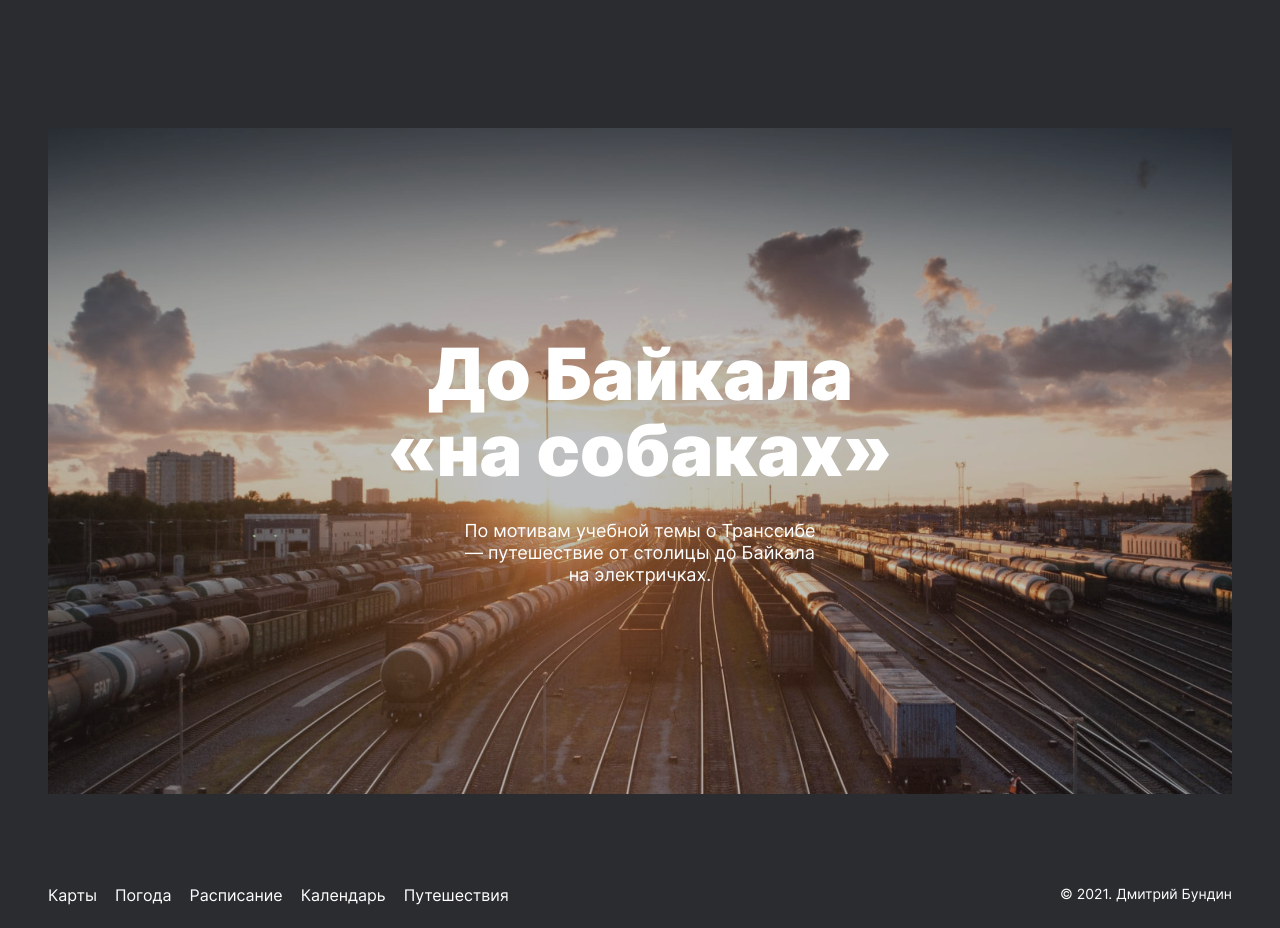
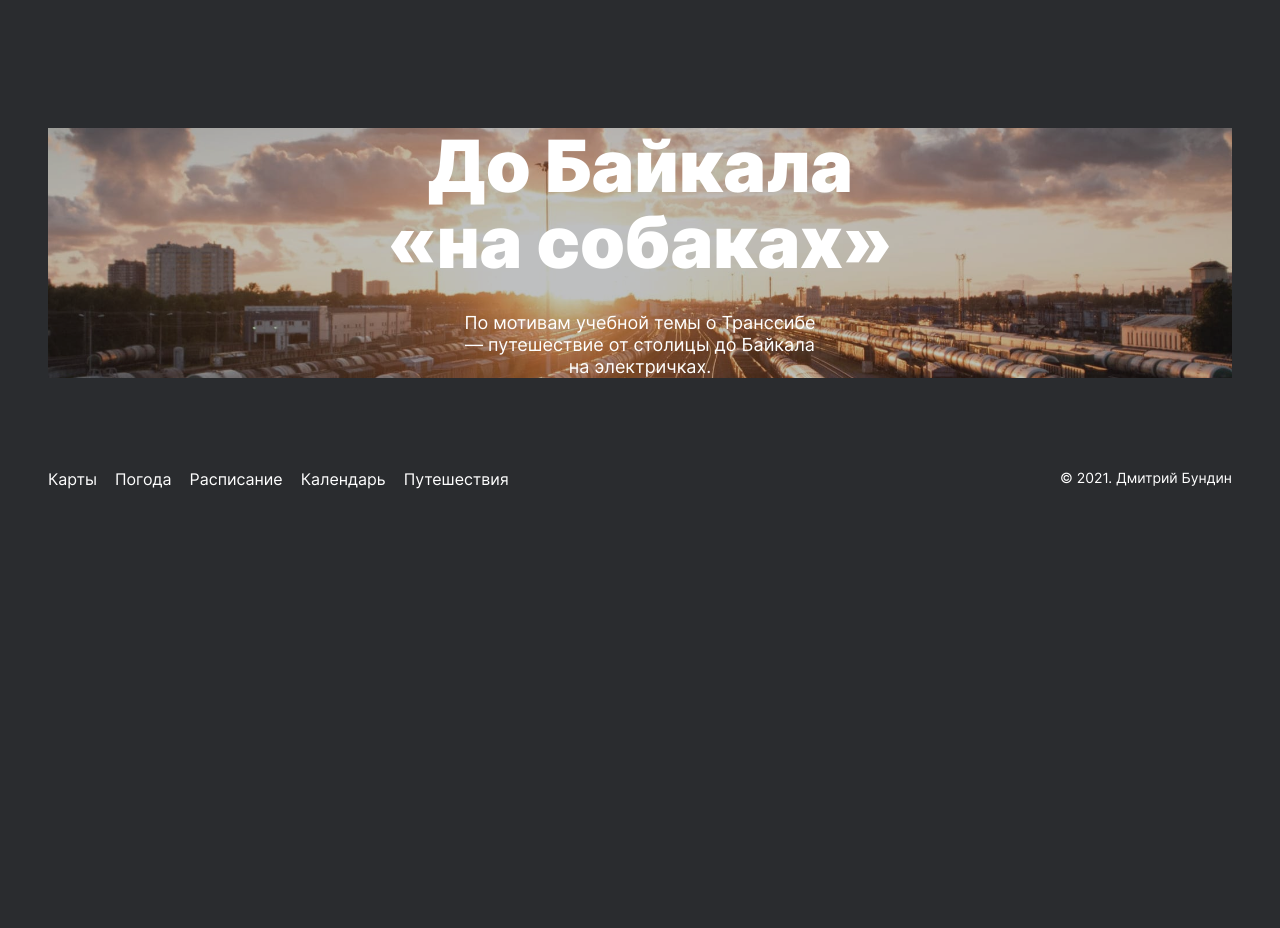
Before and after one commit to JimmyDidgeridoo/russian-travel, a plain HTML site: page index.html in a window 1280 px wide. Shown: the part 5880-6808 px from the top of the page. After the commit the page ends 6392 px from the top, so only its background shows below. Drawn offline with Linux system fonts and the light colour scheme.

Commit message:
Update cover.css

```diff
--- a/blocks/cover/cover.css
+++ b/blocks/cover/cover.css
@@ -5,7 +5,7 @@
   background-position: center;
   background-repeat: no-repeat;
   background-size: cover;
-  aspect-ratio: 16 / 9;
+  /*aspect-ratio: 16 / 9; *нужно раскомментировать - робот почему-то не пропускает*/
 }
 
 @media (max-width: 767px) {
```
